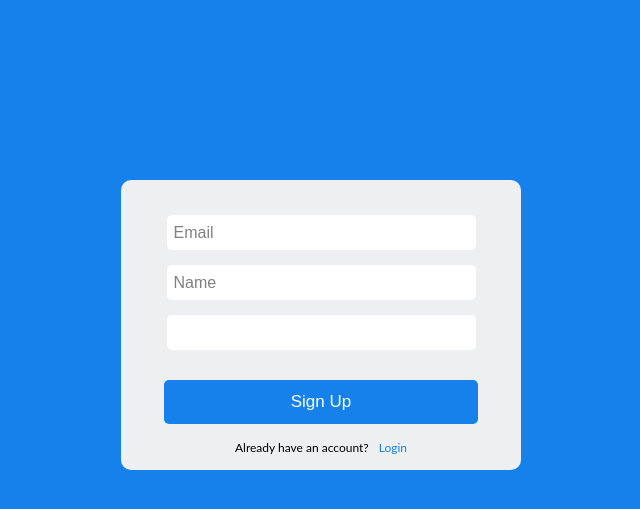
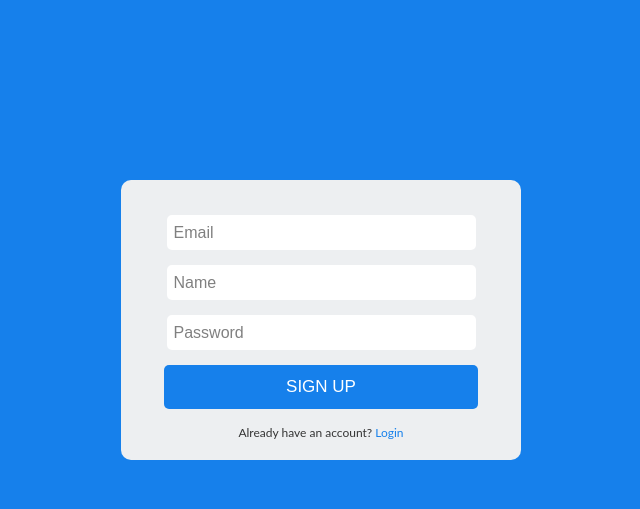
Before and after one commit to slowizzm/ITGM727-databases-and-dynamic-web-programming, a PHP site: page /signup.php in a window 1280 px wide. Shown: the top 509 px of the page, without its empty margins (319-959 px from the left). Run offline with PHP 8.4, Linux system fonts and the light colour scheme.

Commit message:
update nav_options

```diff
--- a/CreativeProject/css/signup.css
+++ b/CreativeProject/css/signup.css
@@ -14,14 +14,14 @@ body {
 h1 {
     color: #fff;
     text-align: center;
-    font-family: Arial;
+    font-family: 'Lato', sans-serif;
     font-weight: normal;
     margin: 2em auto 0px;
 }
 
 .container {
     width: 800px;
-    height: 470px;
+    height: 340px;
     background: #1680EB;
     margin: 0px auto;
     padding-top: 180px;
@@ -29,7 +29,7 @@ h1 {
 
 .form {
     width: 400px;
-    height: 100%;
+    height: 230px;
     background: #edeff1;
     margin: 0px auto;
     padding-top: 20px;
@@ -66,7 +66,7 @@ input[type="submit"] {
     cursor: pointer;
     color: #fff;
     border: 0px;
-    margin: 30px auto 0 auto;
+    margin: auto;
     border-radius: 5px;
     -moz-border-radius: 5px;
     -webkit-border-radius: 5px;
@@ -78,28 +78,21 @@ input[type="submit"]:hover {
     background: #0590f4;
 }
 
-.login {
-    width: 100%;
-    display: flex;
-    flex-direction: row;
-    justify-content: center;
-    padding: 15px;
+.nav_options {
+    text-align: center;
+    font-family: 'Lato', sans-serif;
+    color: #343434;
+    display: block;
+    margin: 15px auto;
+    text-decoration: none;
+    transition: all 0.3s ease;
     font-size: 12px;
 }
 
-a {
-    /* text-align: center; */
-    font-family: 'Lato', sans-serif;
-    color: #1680EB;
-    /* display: block; */
-    /* margin: 15px auto; */
-    padding-left: 10px;
+.signup-btn {
+    color: green;
+    cursor: pointer;
     text-decoration: none;
-    transition: all 0.3s ease;
-}
-
-a:hover {
-    color: #0590f4;
 }
 
 ::-webkit-input-placeholder {
--- a/CreativeProject/signup.php
+++ b/CreativeProject/signup.php
@@ -34,24 +34,22 @@ if (isset($_POST['submit'])) {
 
 <head>
     <title>Interactive Media Arts Gallery</title>
-    <link rel="stylesheet" type="text/css" href="css/signup.css">
+    <link rel="stylesheet" type="text/css" href="css/login.css">
 </head>
 
 <body>
     <div class="container">
         <!-- FORM -->
-        <form class="form" action="signup.php" method="POST">
+        <form class="form signup" action="signup.php" method="POST">
 
             <input type="text" name="email" value="<?php echo htmlspecialchars($email) ?>" placeholder="Email" required>
 
             <input type="text" name="username" value="<?php echo htmlspecialchars($username) ?>" placeholder="Name" required>
 
-            <input type="password" name="password" value="" required>
+            <input type="password" name="password" value="" placeholder="Password" required>
 
-            <input type="submit" name="submit" value="Sign Up" class="btn">
-            <div class="login">
-                <p>Already have an account?</p> <a href="index.php">Login</a>
-            </div>
+            <input type="submit" name="submit" value="SIGN UP" class="btn">
+            <p class="nav_options">Already have an account? <a href="index.php" class="signup-btn">Login</a></p>
         </form> <!-- END OF FORM -->
     </div>
 </body>
```
Lines whose indentation alone changed are shown as unchanged.
